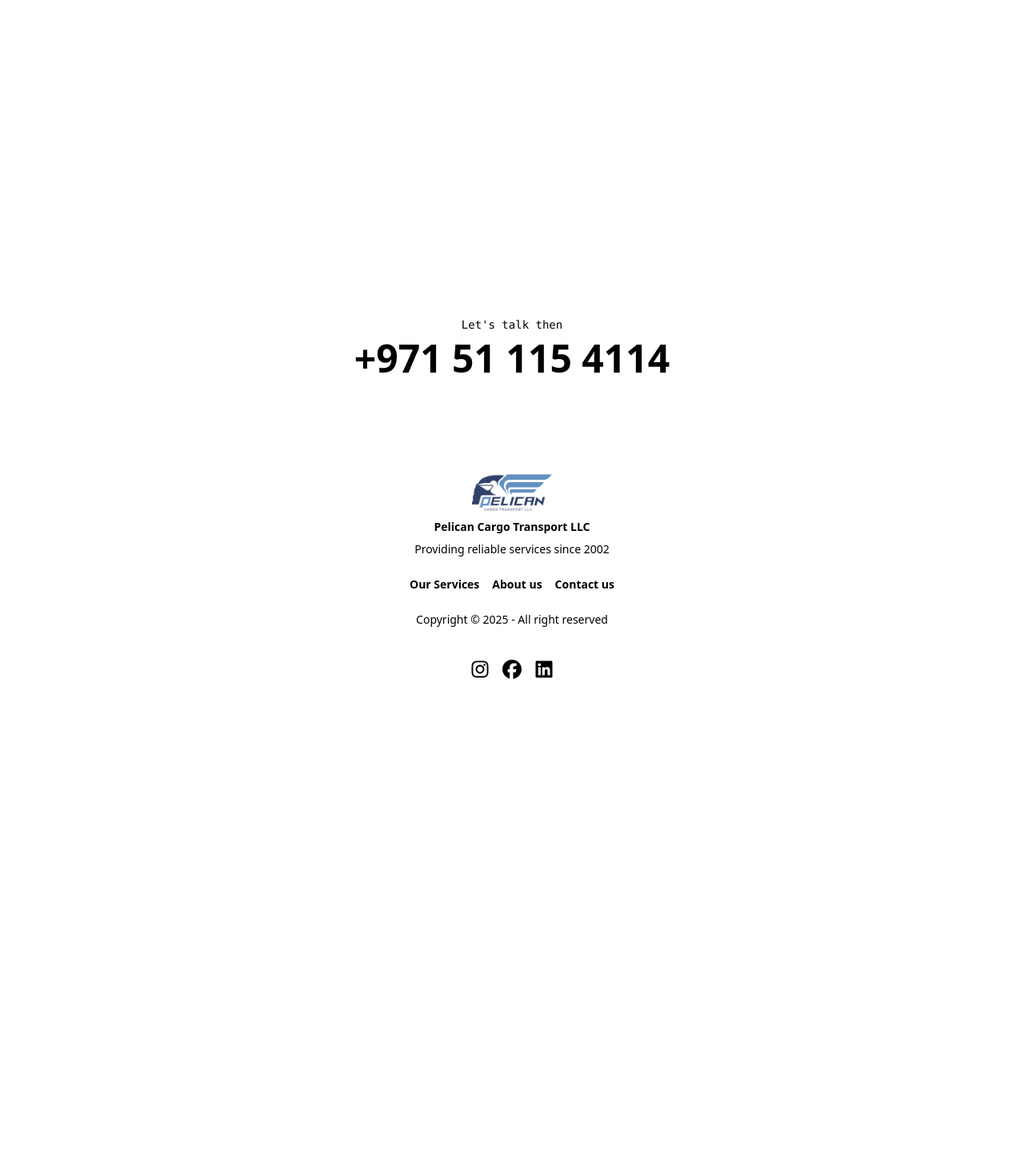
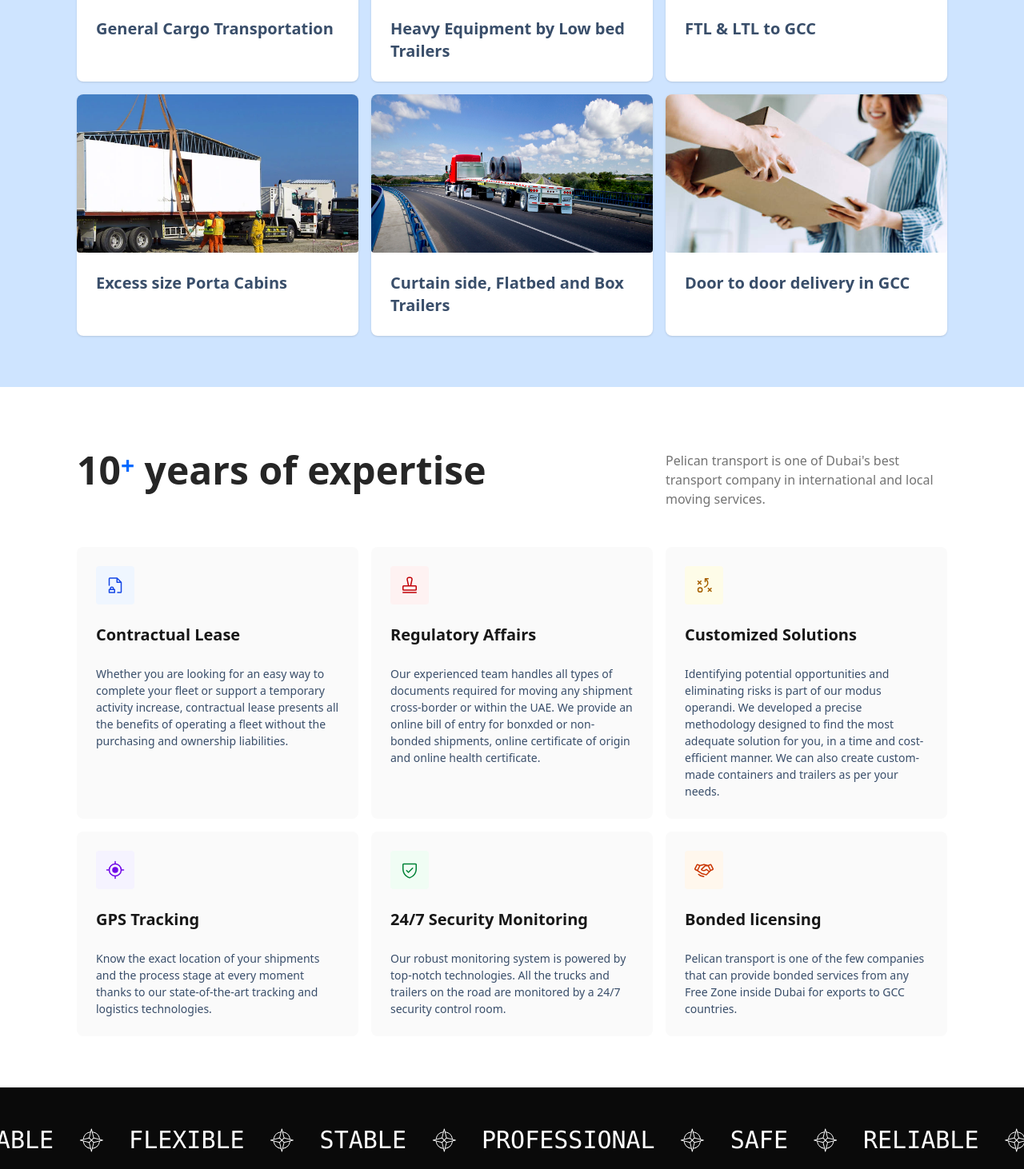
Before and after one commit to appetite-studio-team/pelican-cargo-website, a Next.js app: page /services in a window 1280 px wide. Before the commit this address had no page. Shown: the part 548-2010 px from the top of the page at 80% size. Before the commit the page ends 1461 px from the top, so only its background shows below. Built offline with nearby package versions, Linux system fonts and the light colour scheme.

Commit message:
:sparkles: create services page

```diff
--- /dev/null
+++ b/src/app/services/_components/ExtServiceCard.tsx
@@ -0,0 +1,31 @@
+import Image from "next/image";
+
+interface ServiceProps {
+  title: string;
+  imageSrc: string;
+  className?: string;
+}
+
+export default function ExtServiceCard({
+  title,
+  imageSrc,
+  className = "",
+}: ServiceProps) {
+  return (
+    <div className={`card bg-base-100 w-full shadow-sm ${className}`}>
+      <figure className="relative aspect-video w-full px-6 pt-6 md:px-10 md:pt-10">
+        <Image
+          src={imageSrc}
+          alt={title}
+          className="rounded object-cover"
+          fill={true}
+          sizes="(max-width: 768px) 100vw, (max-width: 1200px) 50vw, 33vw"
+          priority={false}
+        />
+      </figure>
+      <div className="card-body">
+        <h4 className="card-title">{title}</h4>
+      </div>
+    </div>
+  );
+}
--- /dev/null
+++ b/src/app/services/_components/ExtServicesSection.tsx
@@ -0,0 +1,36 @@
+import ExtServiceCard from "./ExtServiceCard";
+
+export default function ExtServicesSection() {
+  return (
+    <section className="bg-primary-content pt-20 pb-16">
+      <div className="mx-auto max-w-6xl px-8">
+        <div className="grid gap-4 md:grid-cols-2 lg:grid-cols-3">
+          <ExtServiceCard
+            title="General Cargo Transportation"
+            imageSrc="/assets/images/services/general-cargo.jpg"
+          />
+          <ExtServiceCard
+            title="Heavy Equipment by Low bed Trailers"
+            imageSrc="/assets/images/services/low-bed-trailer.jpg"
+          />
+          <ExtServiceCard
+            title="FTL & LTL to GCC"
+            imageSrc="/assets/images/services/ftl-ltl.jpg"
+          />
+          <ExtServiceCard
+            title="Excess size Porta Cabins"
+            imageSrc="/assets/images/services/portacabins.jpg"
+          />
+          <ExtServiceCard
+            title="Curtain side, Flatbed and Box Trailers"
+            imageSrc="/assets/images/services/flat-bed.jpg"
+          />
+          <ExtServiceCard
+            title="Door to door delivery in GCC"
+            imageSrc="/assets/images/services/door-door.jpg"
+          />
+        </div>
+      </div>
+    </section>
+  );
+}
--- /dev/null
+++ b/src/app/services/page.tsx
@@ -0,0 +1,32 @@
+import Marquee from "@/components/Marquee";
+import FeaturesSection from "../_components/FeaturesSection";
+import ExtServicesSection from "./_components/ExtServicesSection";
+import { PiCompassRoseThin } from "react-icons/pi";
+
+export default function ServicesPage() {
+  return (
+    <div>
+      <main>
+        <div className="bg-neutral-950">
+          <div className="m-auto max-w-5xl space-y-2 px-8 pt-32 pb-20 text-white">
+            <h1 className="max-w-3xl">Services</h1>
+          </div>
+        </div>
+        <ExtServicesSection />
+        <FeaturesSection />
+        <Marquee className="bg-neutral-950 font-mono text-2xl text-white uppercase lg:text-3xl">
+          <span className="mx-8">Safe</span>
+          <PiCompassRoseThin />
+          <span className="mx-8">Reliable</span>
+          <PiCompassRoseThin />
+          <span className="mx-8">Flexible</span>
+          <PiCompassRoseThin />
+          <span className="mx-8">Stable</span>
+          <PiCompassRoseThin />
+          <span className="mx-8">Professional</span>
+          <PiCompassRoseThin />
+        </Marquee>
+      </main>
+    </div>
+  );
+}
--- a/src/components/MenuLinks.tsx
+++ b/src/components/MenuLinks.tsx
@@ -4,7 +4,7 @@ export default function MenuLinks() {
   return (
     <>
       <li>
-        <Link href="/services">Our Services</Link>
+        <Link href="/services">Services</Link>
       </li>
       <li>
         <Link href="/about">About us</Link>
```
